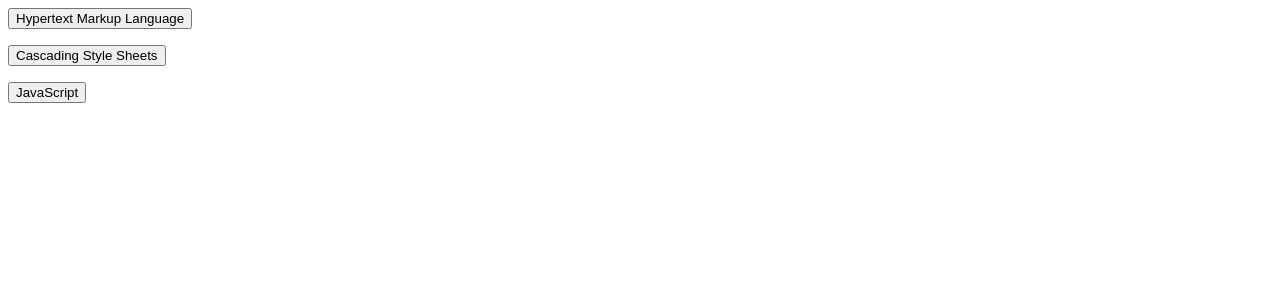
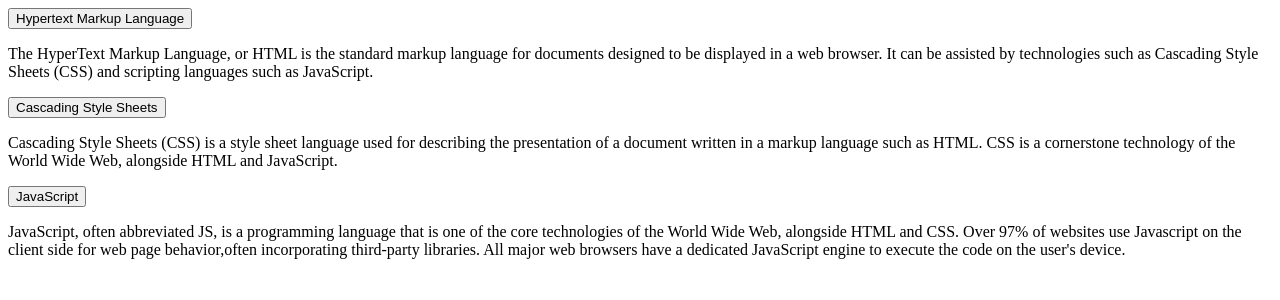
Before and after one commit to DevJosephLee/c1021-code-solutions, a React app in the folder react-accordion-component/: page / in a window 1280 px wide. Shown: the top 300 px of the page. Built offline with nearby package versions, Linux system fonts and the light colour scheme; the HTML template or start-up script is replaced by a standard one.

Commit message:
almost done

```diff
--- a/react-accordion-component/src/accordion.jsx
+++ b/react-accordion-component/src/accordion.jsx
@@ -1,33 +1,85 @@
 import React from 'react';
 
 const topics = [
-  'The HyperText Markup Language, or HTML is the standard markup language for documents designed to be displayed in a web browser. It can be assisted by technologies such as Cascading Style Sheets (CSS) and scripting languages such as JavaScript.',
-  'Cascading Style Sheets (CSS) is a style sheet language used for describing the presentation of a document written in a markup language such as HTML. CSS is a cornerstone technology of the World Wide Web, alongside HTML and JavaScript.',
-  "JavaScript, often abbreviated JS, is a programming language that is one of the core technologies of the World Wide Web, alongside HTML and CSS. Over 97% of websites use Javascript on the client side for web page behavior,often incorporating third-party libraries. All major web browsers have a dedicated JavaScript engine to execute the code on the user's device."
+  { title: 'Hypertext Markup Language', description: 'The HyperText Markup Language, or HTML is the standard markup language for documents designed to be displayed in a web browser. It can be assisted by technologies such as Cascading Style Sheets (CSS) and scripting languages such as JavaScript.' },
+  { title: 'Cascading Style Sheets', description: 'Cascading Style Sheets (CSS) is a style sheet language used for describing the presentation of a document written in a markup language such as HTML. CSS is a cornerstone technology of the World Wide Web, alongside HTML and JavaScript.' },
+  { title: 'JavaScript', description: "JavaScript, often abbreviated JS, is a programming language that is one of the core technologies of the World Wide Web, alongside HTML and CSS. Over 97% of websites use Javascript on the client side for web page behavior,often incorporating third-party libraries. All major web browsers have a dedicated JavaScript engine to execute the code on the user's device." }
 ]
+
 class Accordion extends React.Component {
   constructor(props) {
     super(props);
     this.state = { openTopicIndex: null };
+    this.handleClick = this.handleClick.bind(this);
+  }
+  handleClick(event) {
+    // if (this.state.openTopicIndex === null) {
+    //   this.setState({openTopicIndex: 1});
+    // } else {
+    //   this.setState({openTopicIndex: null});
+    // }
+    if (event.target.className === '0') {
+      this.setState({openTopicIndex: 0});
+    } else if (event.target.className === '1') {
+      this.setState({openTopicIndex: 1});
+    } else if (event.target.className === '2') {
+      this.setState({ openTopicIndex: 2});
+    }
+    console.log(event.target.className)
   }
   render() {
     return (
-      <div>
-        <button onClick={this.htmlClick}>Hypertext Markup Language</button>
-        <p className={this.state.htmlDescOpen ? 'description' : 'hidden'}></p>
-        <div>
-          <button onClick={this.cssClick}>Cascading Style Sheets</button>
-          <p className={this.state.cssDescOpen ? 'description' : 'hidden'}></p>
-        </div>
-        <button onClick={this.jsClick}>JavaScript</button>
-        <p className={this.state.jsDescOpen ? 'description' : 'hidden'}></p>
-      </div>
+      topics.map((topic, index) => {
+        return (
+          <div key={index}>
+            <button className={index} onClick={this.handleClick}>{topic.title}</button>
+            <p className={this.state.openTopicIndex === index ? "description" : 'hidden'}>{topic.description}</p>
+          </div>
+        )
+      })
     )
   }
 }
 
 export default Accordion
+// if (this.state.openTopicIndex === event.target.className) {
+//   this.setState({ openTopicIndex: null });
+// } else
+// function Accordion(props) {
+//   const topics = this.topics;
+//   const listTopics = topics.map((topic, index) =>
+//     <button key={index}>
+//       {topic.title}
+//     </button>
+//   );
+//   return (
+//     <div>
+//       {listTopics}
+//     </div>
+//   )
+// }
 
+// function Accordion(props) {
+//   <div>
+//     {
+//       topics.map((topic, index) => {
+//         return <p key={index}>{topic}</p>;
+//       })
+//     }
+//   </div>
+// }
+
+// htmlClick() {
+//   this.setState({ openTopicIndex: 1 })
+// }
+// cssClick() {
+//   this.setState({ openTopicIndex: 2 })
+// }
+// jsClick() {
+//   this.setState({ openTopicIndex: 3 })
+// }
+
+// className = { this.state.htmlDescOpen ? 'description' : 'hidden' }
 // class Accordion extends React.Component {
 //   constructor(props) {
 //     super(props);
```
